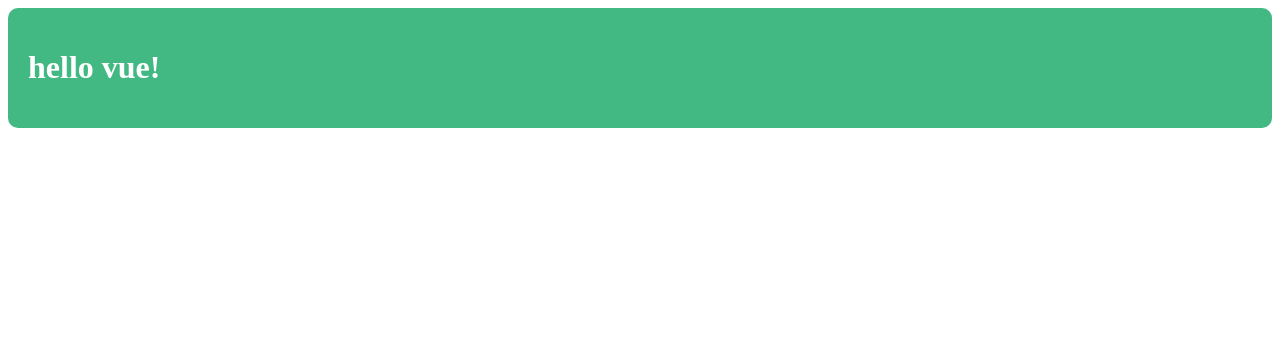
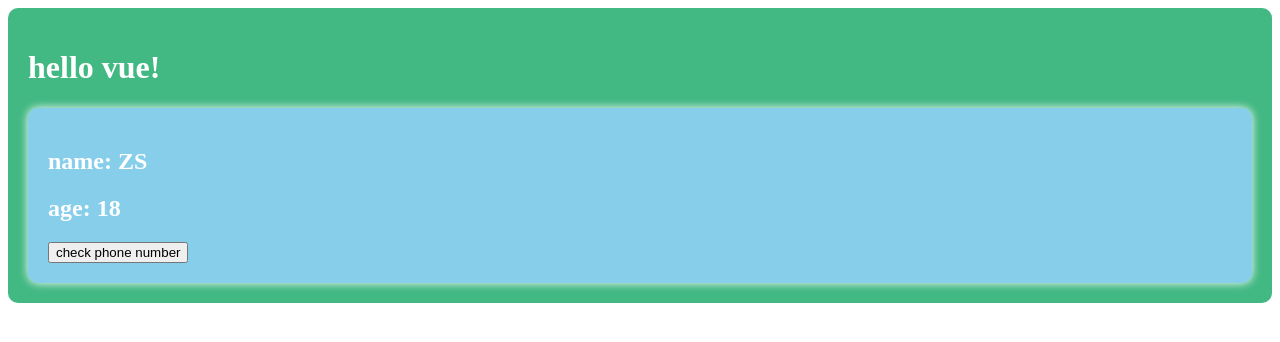
Before and after one commit to kio235/hello_vue3, a Vue app: page / in a window 1280 px wide. Shown: the top 342 px of the page. Built offline with nearby package versions, Linux system fonts and the light colour scheme.

Commit message:
02_一个简单效果

```diff
--- a/src/App.vue
+++ b/src/App.vue
@@ -3,13 +3,18 @@
         <h1>
             hello vue!
         </h1>
+        <Person></Person>
     </div>
 
 </template>
 
 <script lang="ts">
+import Person from './components/Person.vue';
+
 export default {
-    name: 'App'
+    name: 'App',
+    components: { Person },
+
 }
 </script>
 
--- /dev/null
+++ b/src/components/Person.vue
@@ -0,0 +1,35 @@
+<template>
+    <div class="person">
+        <h2>name: {{ name }}</h2>
+        <h2>age: {{ age }}</h2>
+        <button @click="showTel">check phone number</button>
+    </div>
+</template>
+
+<script lang="ts">
+export default{
+    name: 'Person',
+    data(){
+        return{
+            name:'ZS',
+            age:18,
+            tel:18888888888
+        }
+    },
+    methods:{
+        showTel(){
+            alert(this.tel)
+        }
+    }
+}
+</script>
+
+<style scoped>
+.person {
+    background-color: skyblue;
+    box-shadow: 0 0 10px;
+    border-radius: 10px;
+    padding: 20px;
+    color: white;
+}
+</style>
```
